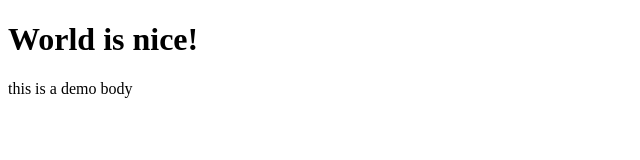
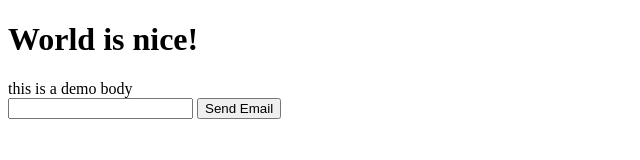
Before and after one commit to kaiserkonok/blog-app, a plain HTML site: page index.html in a window 1280 px wide. Shown: the whole page, without its empty margins (0-640 px from the left). Drawn offline with Linux system fonts and the light colour scheme.

Commit message:
added email form the at bottom #2

```diff
--- a/index.html
+++ b/index.html
@@ -11,5 +11,11 @@
     <div class="body">
 	    this is a demo body
     </div>
+    <div class="email-form">
+        <form action="">
+            <input type="email">
+            <input type="submit" value="Send Email">
+        </form>
+    </div>
 </body>
 </html>
```
